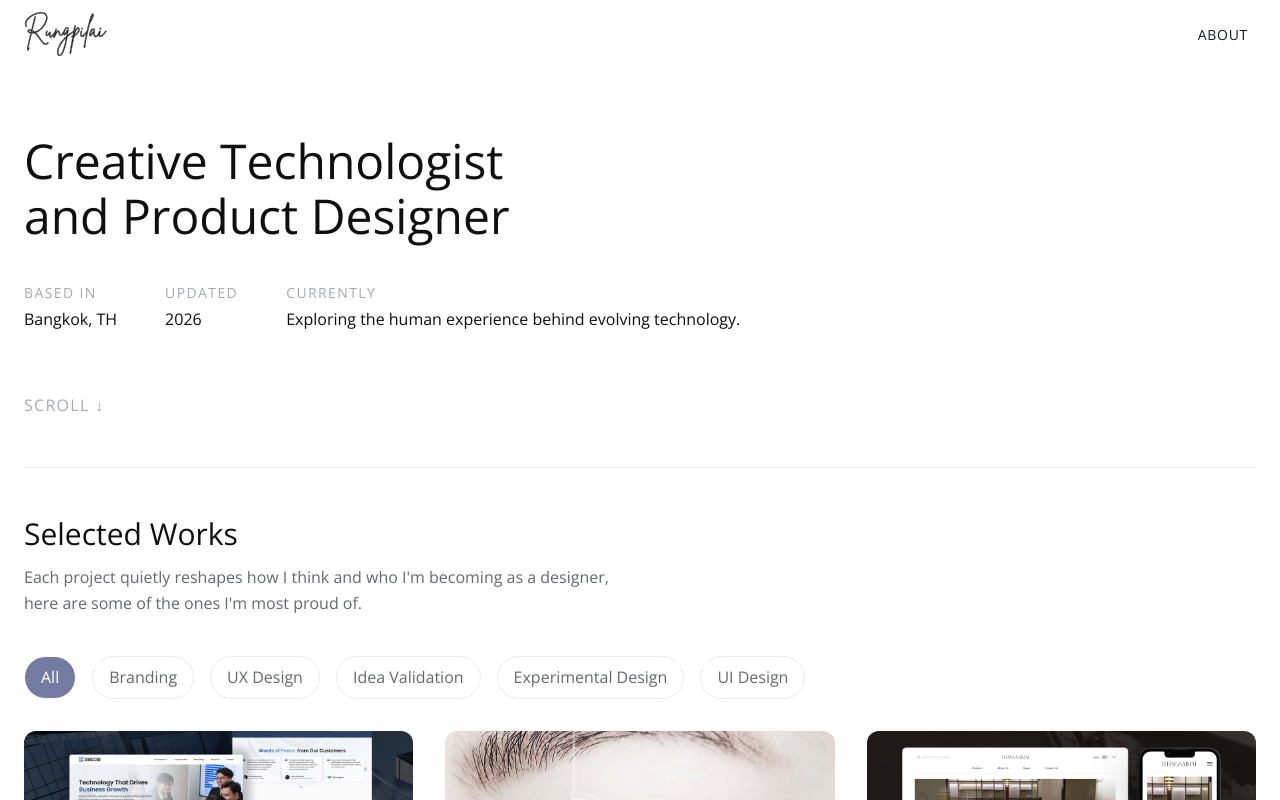
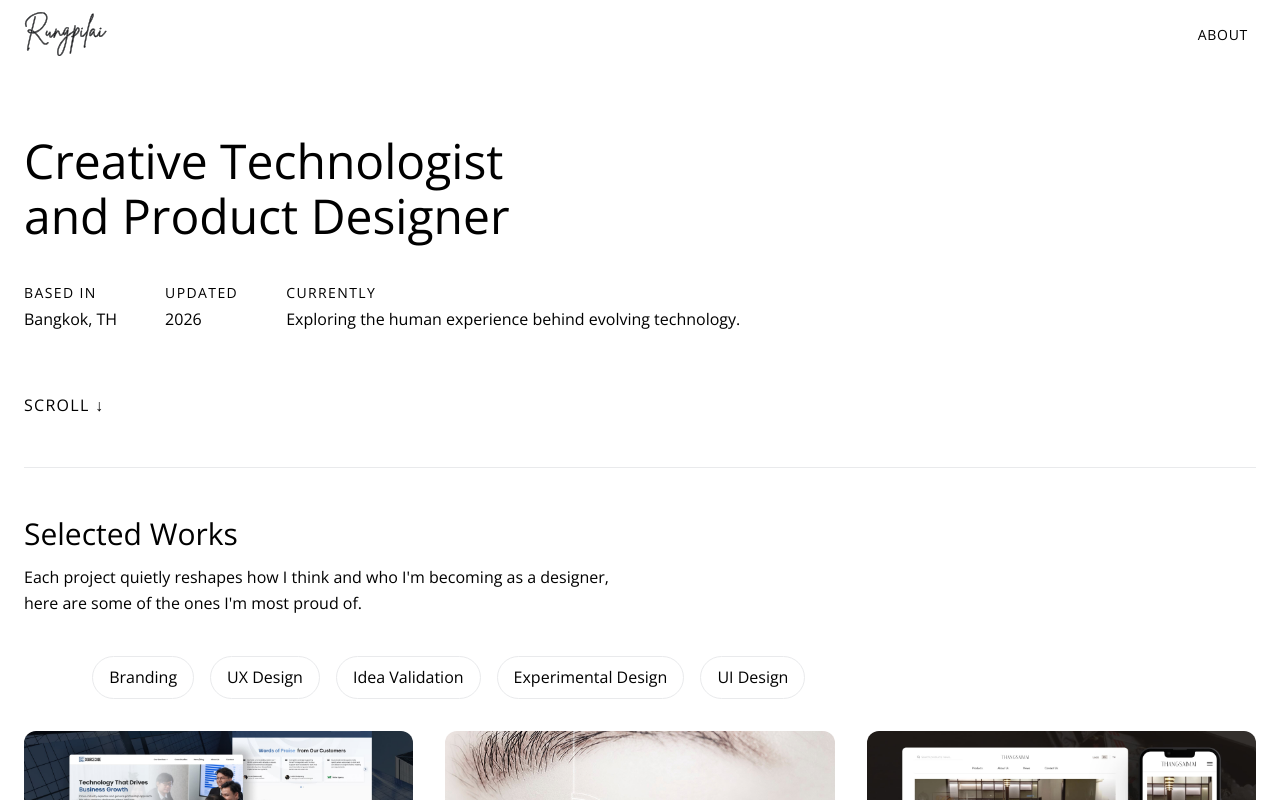
Before and after one commit to rungpilai/rungpilaip, a React (Vite) app: page / in a window 1280 px wide. Shown: the top 800 px of the page. Built offline with nearby package versions, Linux system fonts and the light colour scheme.

Commit message:
refactor: standardize color variable names for improved consistency

```diff
--- a/src/index.css
+++ b/src/index.css
@@ -25,12 +25,22 @@
     --color-greyscale-90:#313336;
     --color-greyscale-100:#0F0F10;
 
-    --color-primary-text: var(--color-greyscale-100);
-    --color-secondary-text: var(--color-greyscale-90);
-    --color-tertiary-text: var(--color-greyscale-70);
+    --color-text-primary: var(--color-greyscale-100);
+    --color-text-secondary: var(--color-greyscale-90);
+    --color-text-tertiary: var(--color-greyscale-70);
     --color-text-subtitle: var(--color-greyscale-50);
-    --color-border-default: var(--color-greyscale-10);
+    --color-border: var(--color-greyscale-10);
 
+    --color-primary: var(--color-primitive-50);
+    --color-primary-border: var(--color-primitive-30);
+    --color-primary-active: var(--color-primitive-40);
+
+    --color-logo: #1D1E20;
+    --color-content-pdf: #515151;
+    --color-sub-content-pdf: #8B8B8B;
+    --color-caption-pdf: #2F2F2F;
+
+    /*
     --color-bg: var(--color-white);
     --color-text: var(--color-greyscale-100);
     --color-text-secondary: var(--color-greyscale-100);
@@ -51,10 +61,12 @@
 
     --color-muted: var(--color-greyscale-40);
     --color-muted-dark: var(--color-greyscale-80);
+    */
 
     --font-sans: 'Open Sans', system-ui, sans-serif;
 
-    --container-max-width: 1350px;
+    --container-max-width-default: 1240px;
+    --container-max-width-work: 820px;
 }
 
 @utility container {
```
